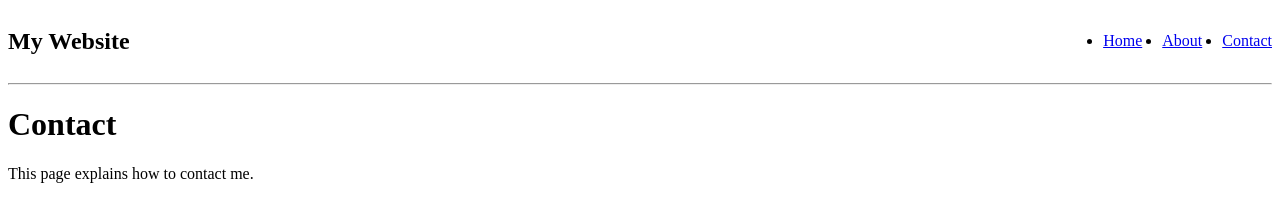
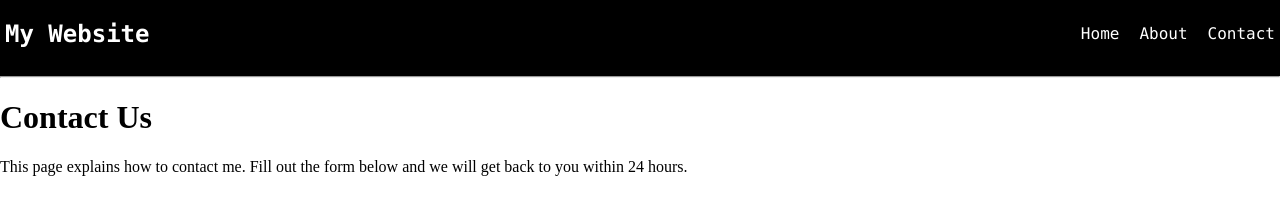
Before and after one commit to bro1900/my-node-site, a website: page public/contact.html in a window 1280 px wide. Drawn offline with Linux system fonts and the light colour scheme.

Commit message:
Keep me posted, my dogs are barking

```diff
--- a/public/contact.html
+++ b/public/contact.html
@@ -5,14 +5,10 @@
         <title>Contact</title>
     </head>
     <body>
-        <!-- <nav>
-            <a href="/">Home</a> |
-            <a href="/about">About</a> |
-            <a href="/contact">Contact</a>
-        </nav> -->
+        <div class="background">
             <nav class="navbar">
                 <h1>My Website</h1>
-            <div class="hamburger" onclick="toggleMenu()">■</div>
+                <div class="hamburger" onclick="toggleMenu()"><b>Ω</b></div>
                 <ul class="nav-links">
                     <li><a href="/">Home</a></li>
                     <li><a href="/about">About</a></li>
@@ -20,8 +16,13 @@
                 </ul>
             </nav>
             <hr>
-        <h1>Contact</h1>
-        <p>This page explains how to contact me.</p>
+        </div>
+        <main class="form-page">
+            <h1>Contact Us</h1>
+            <p>This page explains how to contact me. Fill out the form below and we will get back to you within 24 hours.</p>
+            <!-- form goes here -->
+        </main>
+        <script src="js/formValidation.js"></script>
         <script>
             function toggleMenu() {
                 document.querySelector('.nav-links').classList.toggle('active');
--- a/public/style.css
+++ b/public/style.css
@@ -1,7 +1,40 @@
+body {
+    margin: 0;
+}
+
 .navbar {
     display: flex;
     justify-content: space-between;
     align-items: center;
+    background: #000000;
+    color: #ffffff;
+    font-family: Consolas, monospace;
+    padding-left: 5px;
+    padding-right: 5px;
+}
+
+.navbar a {
+    color: #ffffff;
+    text-decoration: none;
+}
+
+.navbar a:hover {
+    text-decoration: underline;
+}
+
+.navbar ul {
+    list-style-type: none;
+    text-align: right;
+}
+
+b {
+    font-size: 1.6em;
+    font-stretch: 200%;
+}
+
+.background {
+    background: #000000;
+
 }
 
 .nav-links {
```
Also changed, not shown: public/about.html (+3 -6 lines), public/index.html (+4 -6 lines). Lines whose indentation alone changed are shown as unchanged.
